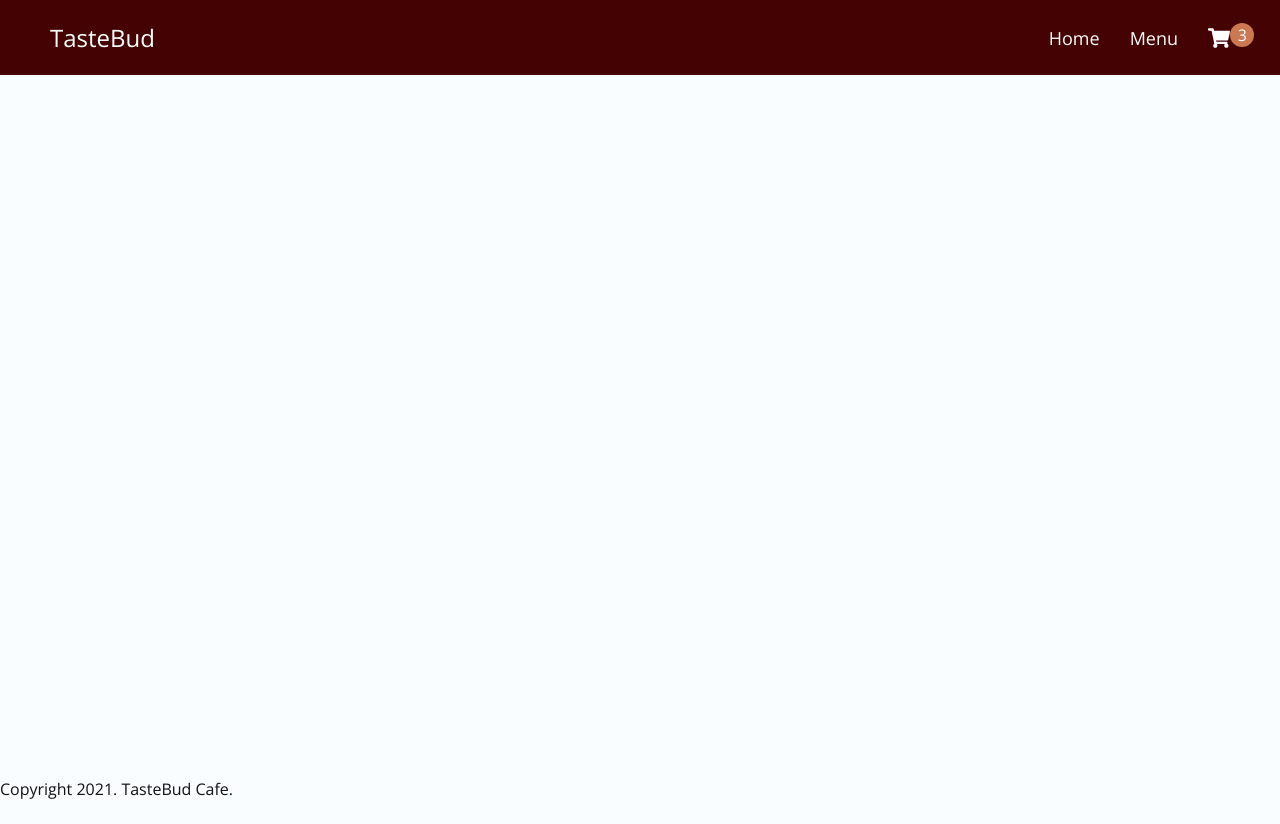
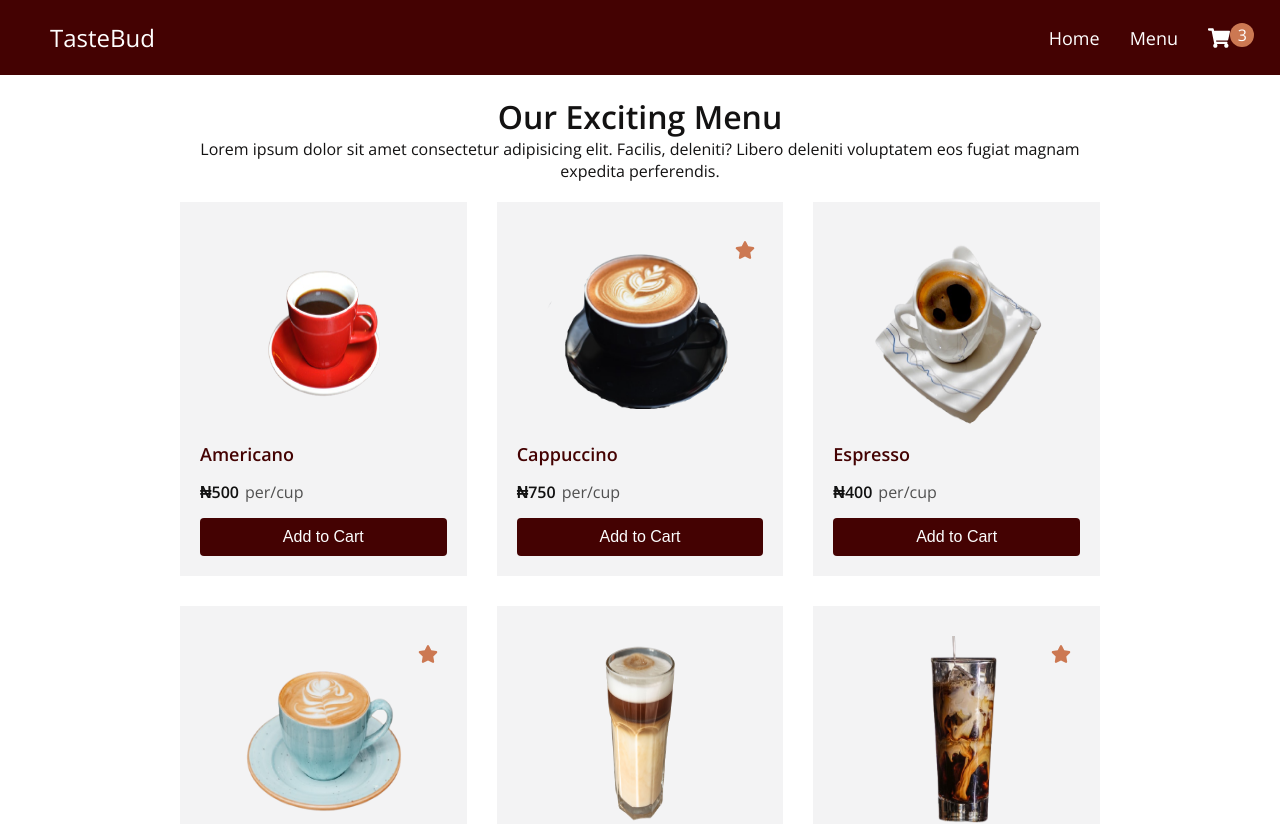
Before and after one commit to Dr-Oxy/coffee-shop, a React (Create React App) app in the folder client/: page /menu in a window 1280 px wide. Shown: the top 824 px of the page. Before the commit the page ends 800 px from the top, so only its background shows below. Built offline with nearby package versions, Linux system fonts and the light colour scheme.

Commit message:
Menu page completed

```diff
--- a/client/src/components/footer/Footer.css
+++ b/client/src/components/footer/Footer.css
@@ -1,4 +1,6 @@
 footer {
-  position: fixed;
-  bottom: 0;
+  background-color: rgb(219, 219, 221);
+  color: rgb(68, 2, 2);
+  text-align: center;
+  padding: 20px;
 }
--- a/client/src/components/product/Product.css
+++ b/client/src/components/product/Product.css
@@ -1,5 +1,5 @@
 div.product-card {
-  background-color: rgb(250, 248, 248);
+  background-color: #f3f3f4;
   color: rgb(80, 80, 80);
   padding: 20px;
   text-align: left;
--- a/client/src/context/productContext.js
+++ b/client/src/context/productContext.js
@@ -73,7 +73,7 @@
       title: 'Black Eye',
       price: '450',
       unit: 'per/cup',
-      img: '/images/espresso.png',
+      img: '/images/expresso.png',
       isFave: false,
     },
   ]);
--- a/client/src/index.css
+++ b/client/src/index.css
@@ -14,7 +14,7 @@
 }
 
 body {
-  background: rgb(249, 253, 255);
+  background: rgb(255, 255, 255);
   color: rgb(19, 18, 18);
   font-family: 'Open Sans', sans-serif;
 }
--- a/client/src/pages/home/Home.css
+++ b/client/src/pages/home/Home.css
@@ -36,7 +36,7 @@
 }
 
 .home-page .favourites .fave-menu-wrap .see-all {
-  margin: 30px 0 20px;
+  margin: 30px 0;
 }
 
 @media screen and (min-width: 768px) {
--- a/client/src/pages/menu/Menu.css
+++ b/client/src/pages/menu/Menu.css
@@ -0,0 +1,23 @@
+.menu {
+  margin-top: 75px;
+  max-width: 960px;
+  padding: 20px;
+}
+
+.menu h1,
+.menu p {
+  text-align: center;
+}
+
+.menu .all-menu-wrap {
+  margin-top: 20px;
+  display: grid;
+  grid-template-columns: repeat(auto-fill, minmax(220px, 1fr));
+  gap: 30px;
+}
+
+@media screen and (min-width: 1020px) {
+  .menu {
+    margin: 75px auto 0;
+  }
+}
--- a/client/src/pages/menu/Menu.jsx
+++ b/client/src/pages/menu/Menu.jsx
@@ -1,7 +1,30 @@
-import React from 'react';
+import React, { useContext } from 'react';
+
+import { ProductContext } from '../../context/productContext';
+
+import './Menu.css';
+
+import Product from '../../components/product/Product';
 
 const Menu = () => {
-  return <div className="menu">menu</div>;
+  const { products } = useContext(ProductContext);
+
+  return (
+    <div className="menu">
+      <h1>Our Exciting Menu</h1>
+      <p>
+        Lorem ipsum dolor sit amet consectetur adipisicing elit. Facilis,
+        deleniti? Libero deleniti voluptatem eos fugiat magnam expedita
+        perferendis.
+      </p>
+
+      <div className="all-menu-wrap">
+        {products.map((product) => (
+          <Product product={product} />
+        ))}
+      </div>
+    </div>
+  );
 };
 
 export default Menu;
```
